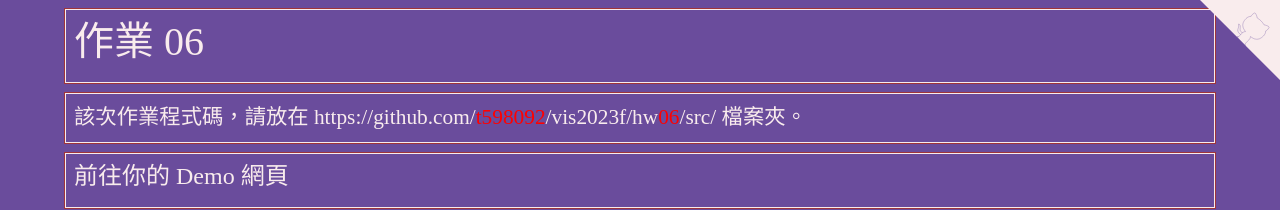
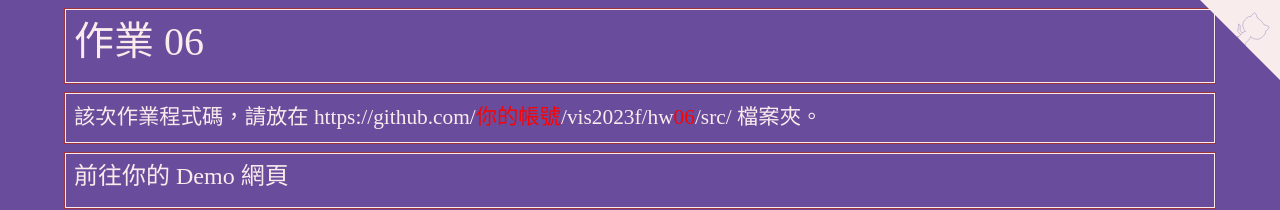
Before and after one commit to t598092/vis2023f, a plain HTML site: page hw06/index.html in a window 1280 px wide. Shown: the top 210 px of the page. Drawn offline with nearby package versions, Linux system fonts and the light colour scheme.

Commit message:
Update index.html

```diff
--- a/hw06/index.html
+++ b/hw06/index.html
@@ -178,7 +178,7 @@
   <!-- ------------------------------------------------>
   <div class="row hw12">
     <div class="col-md-12 twenty">
-      該次作業程式碼，請放在 https://github.com/<span style="color:red;">t598092</span>/vis2023f/hw<span style="color:red;">06</span>/src/ 檔案夾。
+      該次作業程式碼，請放在 https://github.com/<span style="color:red;">你的帳號</span>/vis2023f/hw<span style="color:red;">06</span>/src/ 檔案夾。
     </div>
   </div>
 
```
